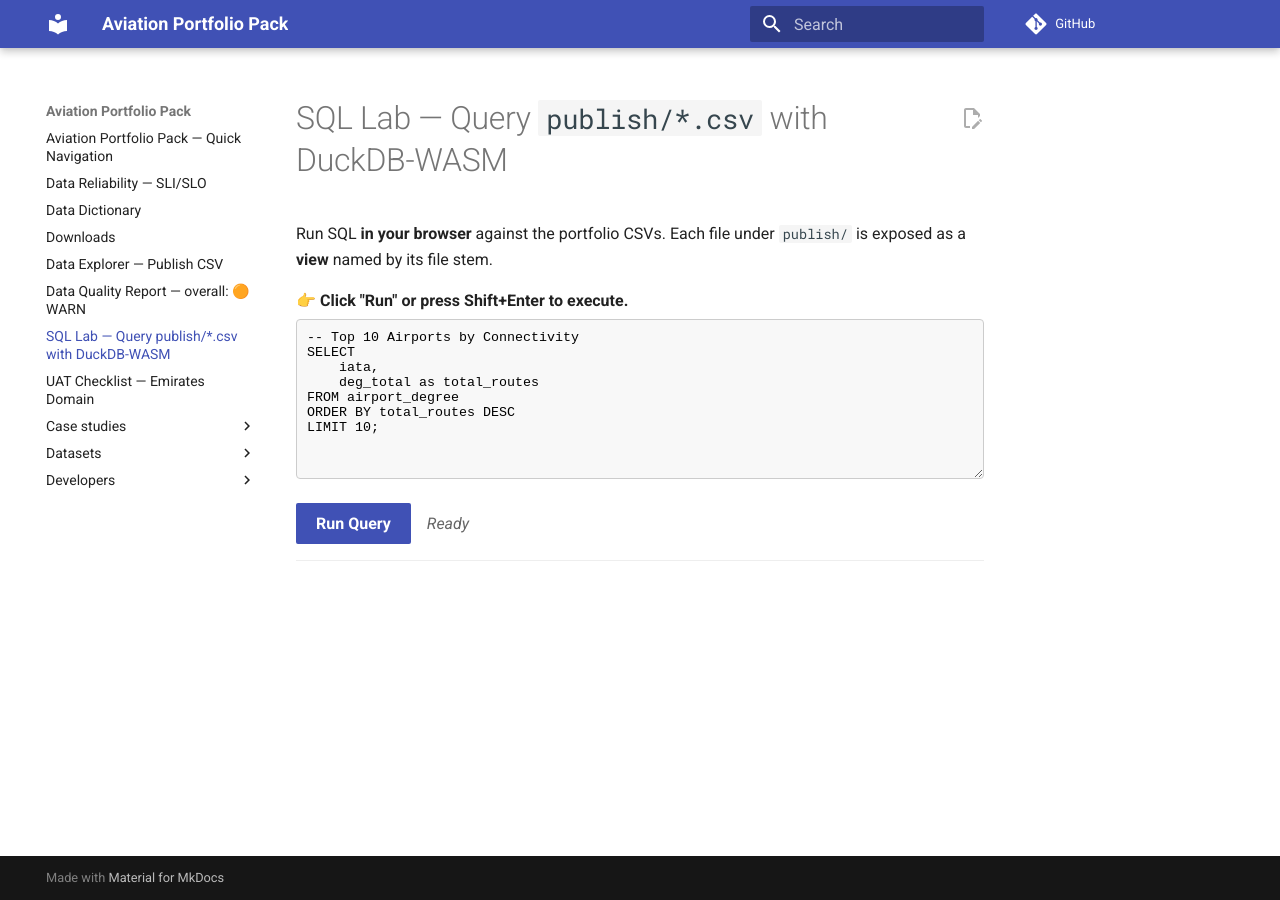
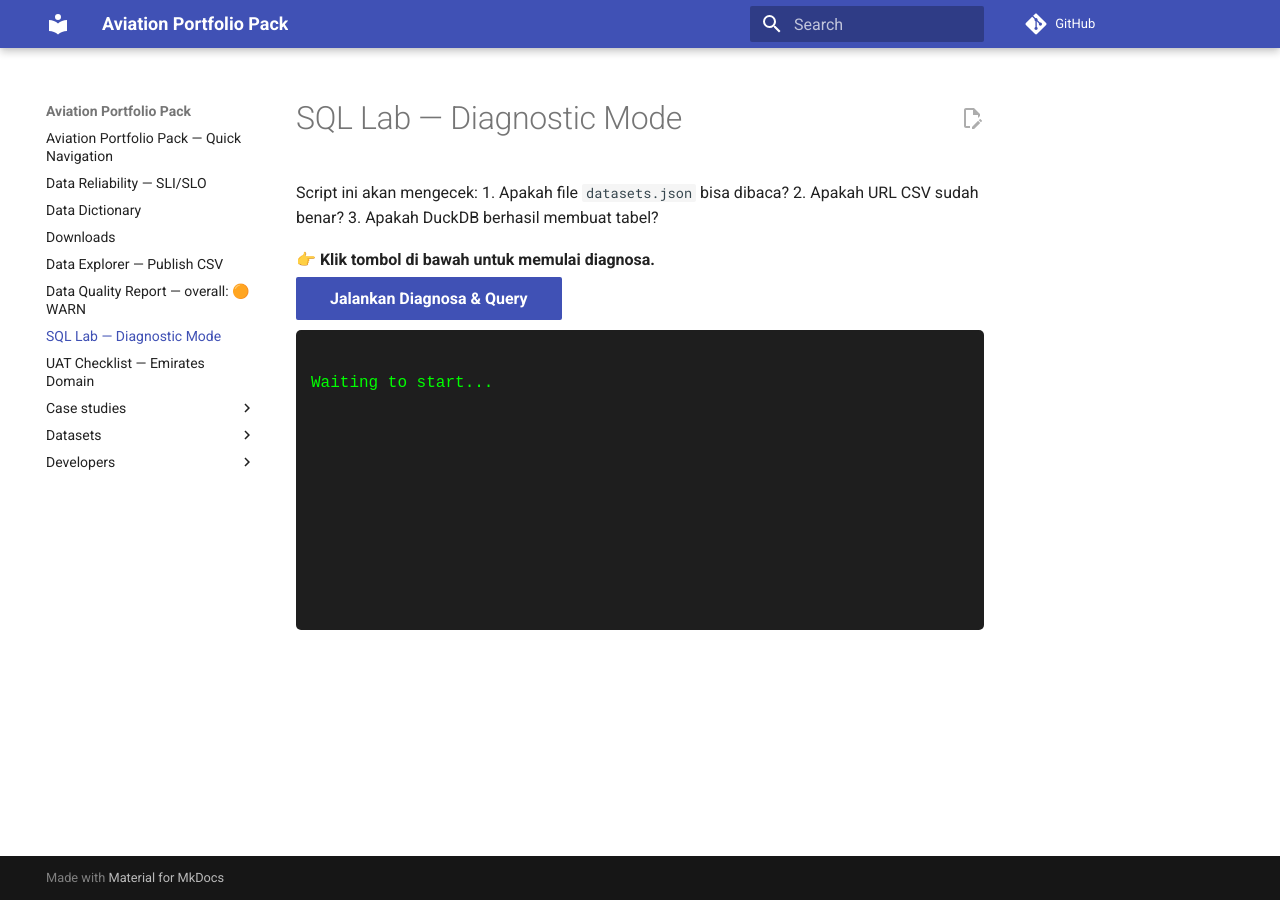
Before and after one commit to barata90/aviation-portfolio-pack, an MkDocs documentation site: the page built from docs/sql_lab.md, in a window 1280 px wide. Built offline with MkDocs 1.6.1 and Material for MkDocs 9.7.7, drawn with Linux system fonts in a browser that asks for light colours; a script that is not in the unit is left out; comment, search, counter and statistics services are not loaded; some of the changed lines change nothing that is shown.

Commit message:
Update sql_lab.md

```diff
--- a/docs/sql_lab.md
+++ b/docs/sql_lab.md
@@ -1,32 +1,22 @@
-# SQL Lab — Query `publish/*.csv` with DuckDB-WASM
+# SQL Lab — Diagnostic Mode
 
-Run SQL **in your browser** against the portfolio CSVs. Each file under `publish/` is exposed as a **view** named by its file stem.
+Script ini akan mengecek:
+1. Apakah file `datasets.json` bisa dibaca?
+2. Apakah URL CSV sudah benar?
+3. Apakah DuckDB berhasil membuat tabel?
 
 <div id="lab" style="margin:.5rem 0; position:relative; z-index:3;">
-<p style="margin-bottom: 5px;"><strong>👉 Click "Run" or press Shift+Enter to execute.</strong></p>
-<textarea id="sql" style="width:100%;height:160px;font-family:ui-monospace,monospace;padding:10px;border:1px solid #ccc;border-radius:4px;background:#f8f8f8;">
--- Top 10 Airports by Connectivity
-SELECT
-    iata,
-    deg_total as total_routes
-FROM airport_degree
-ORDER BY total_routes DESC
-LIMIT 10;
-</textarea>
+<p style="margin-bottom: 5px;"><strong>👉 Klik tombol di bawah untuk memulai diagnosa.</strong></p>
+<button id="run" type="button" class="md-button md-button--primary" onclick="window.__runDiagnostic__()">
+    Jalankan Diagnosa & Query
+</button>
 </div>
 
-<p>
-  <button id="run"
-          type="button"
-          class="md-button md-button--primary"
-          style="padding:.45rem .9rem; cursor:pointer;"
-          onclick="window.__runSQL__ && window.__runSQL__(event)">
-    Run Query
-  </button>
-  <span id="status" style="margin-left:.6rem;color:#666;font-style:italic;">Ready</span>
-</p>
+<div id="debug-log" style="background:#1e1e1e; color:#00ff00; font-family:monospace; padding:15px; margin-top:10px; border-radius:5px; height:300px; overflow:auto; white-space:pre-wrap;">
+Waiting to start...
+</div>
 
-<div id="result" style="margin-top:10px;overflow:auto;min-height:50px;border-top:1px solid #eee;padding-top:10px;"></div>
+<div id="result" style="margin-top:10px;"></div>
 
 <script type="importmap">
 {
@@ -38,140 +28,118 @@ LIMIT 10;
 </script>
 
 <script type="module">
-// --- Konfigurasi & Helper ---
-const log = (...a) => console.log('[sql_lab]', ...a);
-const getSiteRoot = () => {
-    const path = window.location.pathname;
-    // Deteksi jika berjalan di subfolder GitHub Pages
-    if (path.includes('/aviation-portfolio-pack/')) return '/aviation-portfolio-pack/';
-    return '/';
-};
-
-const state = { conn: null, initialized: false };
-
-// --- Fungsi 1: Siapkan Database ---
-async function ensureDB() {
-    if (state.conn) return state.conn;
-
-    // Import langsung dari Import Map
-    const duckdb = await import('@duckdb/duckdb-wasm');
-    const bundles = duckdb.getJsDelivrBundles();
-    const chosen = await duckdb.selectBundle(bundles);
-
-    const workerUrl = URL.createObjectURL(
-        new Blob([`importScripts("${chosen.mainWorker}");`], {type: 'text/javascript'})
-    );
-
-    const db = new duckdb.AsyncDuckDB(new duckdb.ConsoleLogger(), new Worker(workerUrl));
-    await db.instantiate(chosen.mainModule, chosen.pthreadWorker);
-
-    const conn = await db.connect();
-    await conn.query('INSTALL httpfs; LOAD httpfs;'); // Penting untuk baca CSV remote
-    state.conn = conn;
-    return conn;
+// --- HELPER LOGGING KE LAYAR ---
+const logDiv = document.getElementById('debug-log');
+function print(msg, type='info') {
+    const color = type === 'error' ? '#ff4444' : (type === 'success' ? '#00cc00' : '#cccccc');
+    logDiv.innerHTML += `<div style="color:${color}; margin-bottom:2px;">> ${msg}</div>`;
+    logDiv.scrollTop = logDiv.scrollHeight;
+    console.log(`[Diagnostic] ${msg}`);
 }
 
-// --- Fungsi 2: Daftarkan CSV sebagai Tabel ---
-async function registerViews() {
-    if (state.initialized) return;
-    const conn = await ensureDB();
-    const root = getSiteRoot();
+// --- FUNGSI DIAGNOSA UTAMA ---
+async function runDiagnostic() {
+    logDiv.innerHTML = ''; // Reset log
+    const btn = document.getElementById('run');
+    btn.disabled = true;
 
     try {
-        // Ambil daftar file dari datasets.json
-        const resp = await fetch(root + 'assets/datasets.json');
-        if(!resp.ok) throw new Error("Gagal memuat assets/datasets.json");
+        print("1. Memulai DuckDB-WASM...", 'info');
+
+        // 1. Load DuckDB
+        const duckdb = await import('@duckdb/duckdb-wasm');
+        const bundles = duckdb.getJsDelivrBundles();
+        const chosen = await duckdb.selectBundle(bundles);
+        const workerUrl = URL.createObjectURL(
+            new Blob([`importScripts("${chosen.mainWorker}");`], {type: 'text/javascript'})
+        );
+        const db = new duckdb.AsyncDuckDB(new duckdb.ConsoleLogger(), new Worker(workerUrl));
+        await db.instantiate(chosen.mainModule, chosen.pthreadWorker);
+        const conn = await db.connect();
+        await conn.query('INSTALL httpfs; LOAD httpfs;');
+        print("✅ DuckDB Siap.", 'success');
+
+        // 2. Cek datasets.json
+        print("2. Mencari file 'assets/datasets.json'...", 'info');
+
+        // Coba deteksi path
+        let root = window.location.pathname;
+        if (root.includes('/sql_lab')) root = root.split('/sql_lab')[0] + '/';
+        else if (!root.endsWith('/')) root += '/';
+
+        // Fix untuk GitHub Pages jika ada di root domain atau subfolder
+        // Kita coba paksa path relatif yang umum
+        const jsonUrl = new URL('assets/datasets.json', window.location.href.replace('sql_lab/', '')).href;
+
+        print(`   Mencoba fetch URL: ${jsonUrl}`);
+
+        const resp = await fetch(jsonUrl);
+        if (!resp.ok) throw new Error(`Gagal ambil datasets.json (Status: ${resp.status})`);
 
         const data = await resp.json();
+        print(`✅ datasets.json ditemukan! Isi: ${JSON.stringify(data).substring(0, 100)}...`, 'success');
+
+        // 3. Register Views
         const items = Array.isArray(data) ? data : (data.items || []);
+        if (items.length === 0) print("⚠️ PERINGATAN: datasets.json kosong atau format salah.", 'error');
 
         for (const item of items) {
             const file = item.file || item.path;
-            if (!file || !file.endsWith('.csv')) continue;
+            if (!file) continue;
 
-            // Bersihkan nama file jadi nama tabel (misal: "data/file.csv" -> "file")
+            // Konstruksi URL CSV
+            // Asumsi file path di JSON adalah relative terhadap root repo, misal "publish/airport_degree.csv"
+            // Kita harus hati-hati menyusun URL penuhnya
+
+            // Coba cleaning path agar tidak double slash
+            const cleanRoot = jsonUrl.replace('assets/datasets.json', '');
+            // Biasanya datasets.json ada di /assets/, file ada di /publish/
+            // Jadi base-nya adalah parent dari assets/
+
+            const csvUrl = cleanRoot + 'publish/' + file;
             const tableName = file.split('/').pop().replace('.csv', '').replace(/[^a-z0-9_]/g, '_');
-            const fileUrl = window.location.origin + root + 'publish/' + file;
 
-            await conn.query(`
-                CREATE OR REPLACE VIEW "${tableName}" AS
-                SELECT * FROM read_csv_auto('${fileUrl}');
-            `);
-            log(`View registered: ${tableName}`);
+            print(`   Mendaftarkan view: ${tableName} -> ${csvUrl}`);
+
+            try {
+                await conn.query(`CREATE OR REPLACE VIEW "${tableName}" AS SELECT * FROM read_csv_auto('${csvUrl}');`);
+            } catch (err) {
+                print(`❌ Gagal register ${tableName}: ${err.message}`, 'error');
+            }
         }
-        state.initialized = true;
+
+        // 4. Cek Tabel yang Terdaftar
+        print("4. Mengecek daftar tabel di DuckDB...", 'info');
+        const tables = await conn.query("SHOW TABLES;");
+
+        if (tables.numRows === 0) {
+            print("❌ TIDAK ADA TABEL YANG TERDAFTAR! Query pasti gagal.", 'error');
+        } else {
+            const tableNames = tables.toArray().map(r => r.name).join(', ');
+            print(`✅ Tabel tersedia: ${tableNames}`, 'success');
+
+            // 5. Jalankan Query Test
+            print("5. Menjalankan Query Test (SELECT * FROM airport_degree LIMIT 5)...", 'info');
+            const result = await conn.query("SELECT * FROM airport_degree LIMIT 5;");
+
+            // Render Simple Table
+            const mount = document.getElementById('result');
+            const header = result.schema.fields.map(f=>`<th>${f.name}</th>`).join('');
+            const rows = result.toArray().map(r =>
+                `<tr>${result.schema.fields.map(f=>`<td>${r[f.name]}</td>`).join('')}</tr>`
+            ).join('');
+
+            mount.innerHTML = `<table border="1" style="border-collapse:collapse; width:100%;">${header}${rows}</table>`;
+            print("✅ Query Berhasil ditampilkan di bawah!", 'success');
+        }
+
     } catch (e) {
-        console.error("View Registration Error:", e);
-        throw e;
-    }
-}
-
-// --- Fungsi 3: Render Tabel HTML ---
-function renderTable(arrowTable) {
-    const mount = document.getElementById('result');
-    if (!arrowTable || arrowTable.numRows === 0) {
-        mount.innerHTML = '<p style="color:#666;">No rows returned.</p>';
-        return;
-    }
-
-    // Ambil header
-    const fields = arrowTable.schema.fields.map(f => f.name);
-    let html = `<table class="dataframe"><thead><tr>${fields.map(f => `<th>${f}</th>`).join('')}</tr></thead><tbody>`;
-
-    // Ambil data baris
-    const rows = arrowTable.toArray();
-    // Batasi display max 100 baris agar browser tidak crash
-    const displayRows = rows.slice(0, 100);
-
-    displayRows.forEach(row => {
-        html += "<tr>";
-        fields.forEach(f => {
-            html += `<td>${row[f] === null ? '' : row[f]}</td>`;
-        });
-        html += "</tr>";
-    });
-
-    html += "</tbody></table>";
-    if(rows.length > 100) html += `<p style="font-size:0.8em; color:#666;">Showing first 100 of ${rows.length} rows.</p>`;
-    mount.innerHTML = html;
-}
-
-// --- Fungsi Eksekusi (Dipanggil tombol Run) ---
-async function runSQL(ev) {
-    ev?.preventDefault();
-    const btn = document.getElementById('run');
-    const status = document.getElementById('status');
-    const resultDiv = document.getElementById('result');
-    const sql = document.getElementById('sql').value;
-
-    try {
-        btn.disabled = true;
-        status.textContent = 'Processing...';
-        resultDiv.innerHTML = '<div style="color:#666;">⏳ Running query...</div>';
-
-        await ensureDB();
-        await registerViews();
-
-        const result = await state.conn.query(sql);
-        renderTable(result);
-        status.textContent = 'Done';
-    } catch (err) {
-        status.textContent = 'Error';
-        resultDiv.innerHTML = `<div style="color:red; background:#fff0f0; padding:10px; border:1px solid red;"><strong>Error:</strong> ${err.message}</div>`;
-        console.error(err);
+        print(`⛔ CRITICAL ERROR: ${e.message}`, 'error');
+        console.error(e);
     } finally {
         btn.disabled = false;
     }
 }
 
-// Expose ke global window agar tombol HTML bisa akses
-window.__runSQL__ = runSQL;
+window.__runDiagnostic__ = runDiagnostic;
 </script>
-
-<style>
-/* Styling Tabel Sederhana */
-.dataframe { border-collapse: collapse; width: 100%; font-size: 0.9rem; margin-top: 10px; }
-.dataframe th { background: #eee; position: sticky; top: 0; text-align: left; font-weight: bold; }
-.dataframe th, .dataframe td { border: 1px solid #ccc; padding: 6px 10px; }
-.dataframe tr:nth-child(even) { background: #f9f9f9; }
-</style>
```
